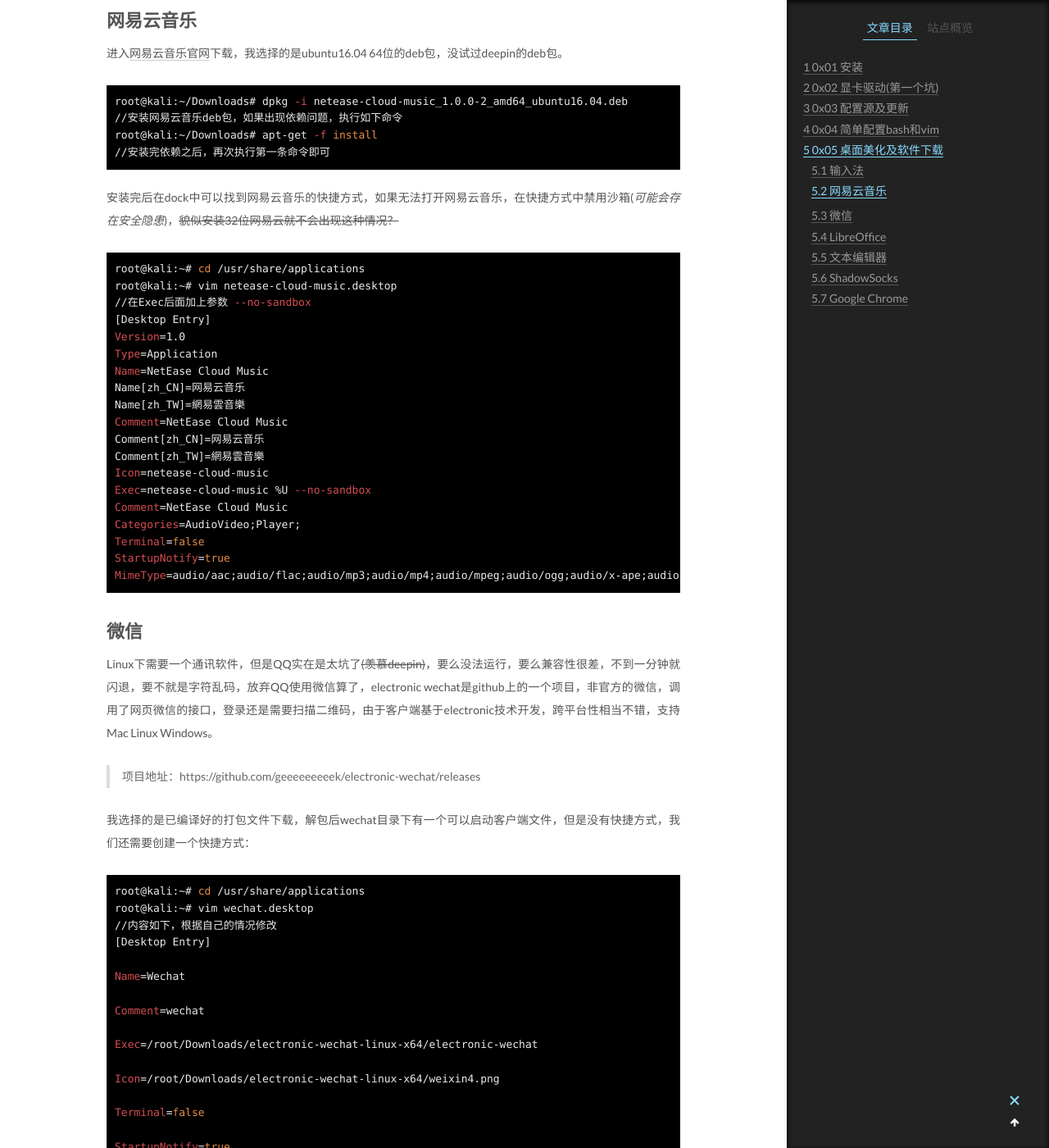
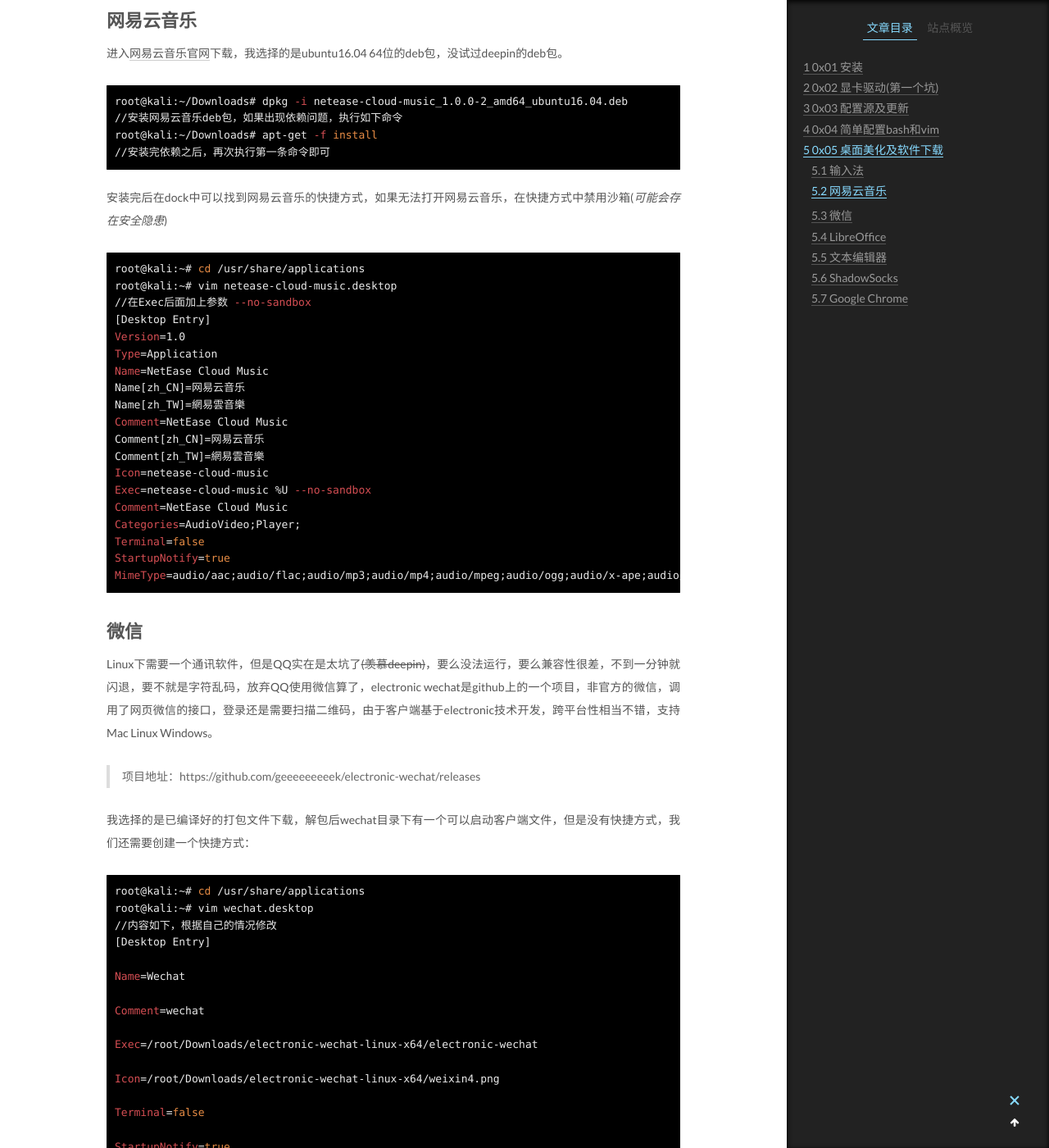
Before and after one commit to c1h3ng/c1h3ng.github.io, a Jekyll site: the page built from _posts/2017-9-12-kali-rolling-settings.md, in a window 1280 px wide and 1400 px high, scrolled down 5658 px. Shown: the whole window at 82% size. Built offline with Jekyll 4.4.1, drawn with Linux system fonts in a browser that asks for light colours.

Commit message:
Update 2017-9-12-kali-rolling-settings.md

````diff
--- a/_posts/2017-9-12-kali-rolling-settings.md
+++ b/_posts/2017-9-12-kali-rolling-settings.md
@@ -108,7 +108,7 @@ root@kali:~/Downloads# dpkg -i netease-cloud-music_1.0.0-2_amd64_ubuntu16.04.deb
 root@kali:~/Downloads# apt-get -f install
 //安装完依赖之后，再次执行第一条命令即可
 ```
-安装完后在dock中可以找到网易云音乐的快捷方式，如果无法打开网易云音乐，在快捷方式中禁用沙箱(*可能会存在安全隐患*)，~~貌似安装32位网易云就不会出现这种情况？~~
+安装完后在dock中可以找到网易云音乐的快捷方式，如果无法打开网易云音乐，在快捷方式中禁用沙箱(*可能会存在安全隐患*)
 ```bash
 root@kali:~# cd /usr/share/applications
 root@kali:~# vim netease-cloud-music.desktop
````
